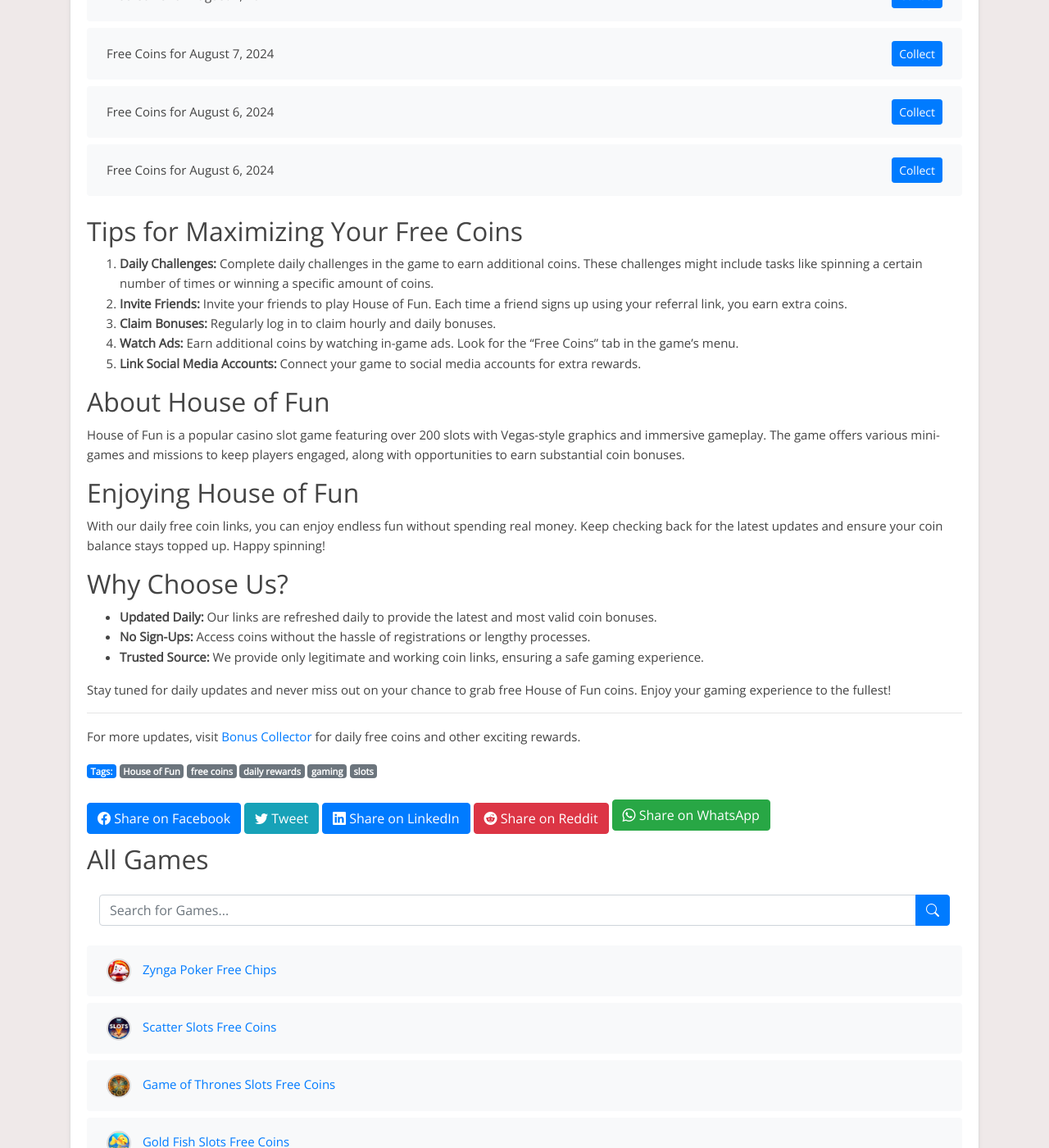
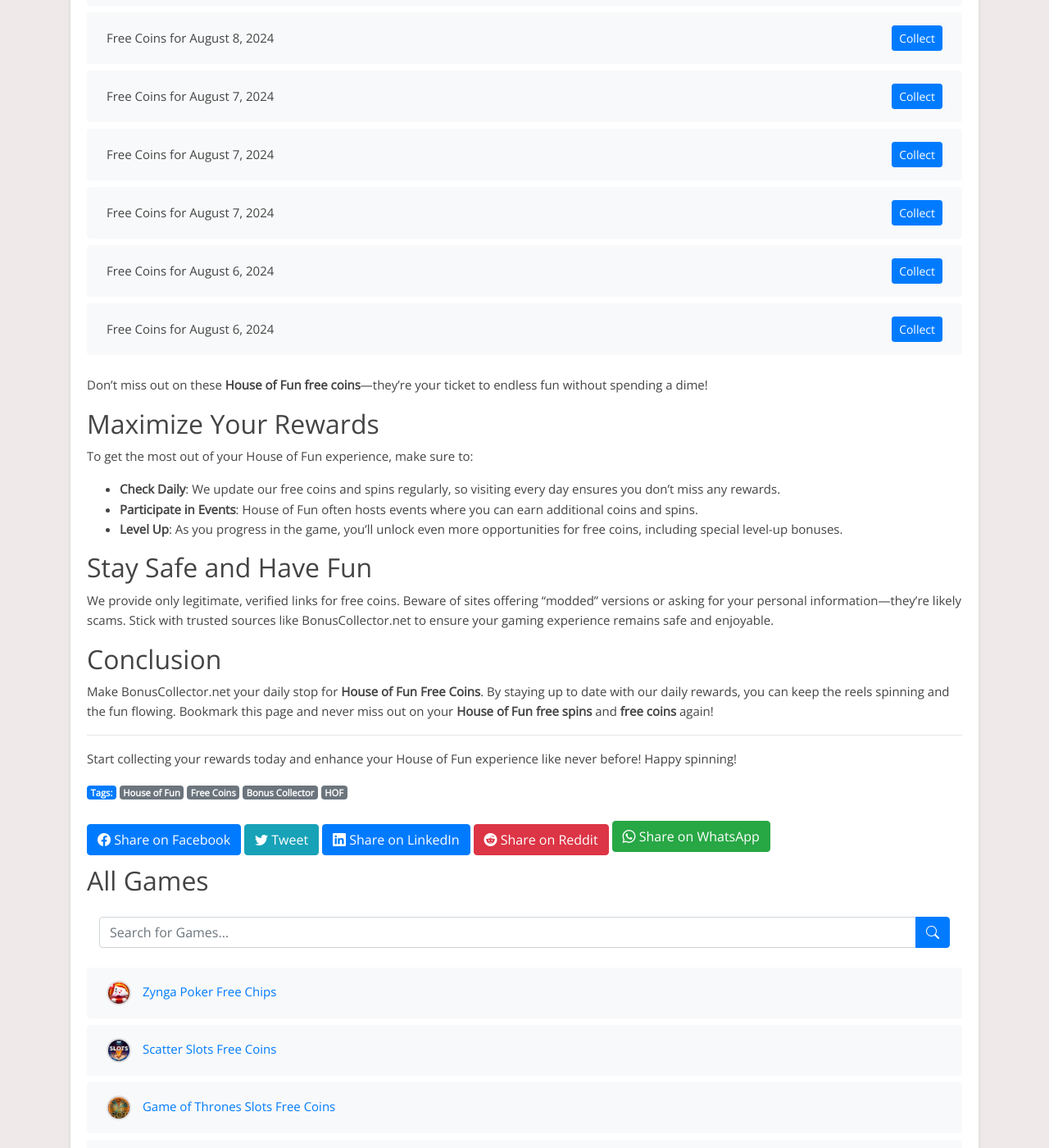
Before and after one commit to Prollad99/bs-net, a Jekyll site: the page built from _posts/2024-06-29-house-of-fun.md, in a window 1280 px wide and 1400 px high, scrolled down 7408 px. Shown: the whole window at 82% size. Built offline with Jekyll 4.4.1, drawn with Linux system fonts in a browser that asks for light colours; nearby versions of some CDN libraries; comment, search, counter and statistics services are not loaded; some of the changed text lies outside the part shown.

Commit message:
Update 2024-06-29-house-of-fun.md

```diff
--- a/_posts/2024-06-29-house-of-fun.md
+++ b/_posts/2024-06-29-house-of-fun.md
@@ -1,10 +1,10 @@
 ---
 layout: post
-title: "House of Fun Free Coins: Updated Daily"
+title: "House of Fun Free Coins: Daily Bonuses & Rewards"
 date: 2024-06-29
-tags: [House of Fun, free coins, daily rewards, gaming, slots]
+tags: [House of Fun, Free Coins, Bonus Collector, HOF]
 author: BonusCollector.net
-description: "Stay updated with the latest House of Fun free coins links. Collect daily rewards and enhance your gaming experience without spending a dime."
+description: "Get your daily House of Fun Free Coins here! Updated regularly, don't miss out on your free spins and bonuses."
 lang: en
 permalink: /house-of-fun-free-coins/
 redirect_from:
@@ -26,40 +26,41 @@
 app_name: "House of Fun Free Coins"
 ---
 
-Welcome to your ultimate resource for **House of Fun free coins**! Here, you’ll find daily updates with the latest free coin links to keep your gameplay exciting and rewarding. Whether you’re a seasoned player or new to the game, our daily updated links ensure you never run out of coins.
+Welcome to BonusCollector.net, your go-to source for **House of Fun Free Coins**! We know how important it is to keep the fun going in your favorite slot game, so we update our list daily with the latest rewards. Whether you're looking for **free coins in House of Fun** or hoping to snag some **House of Fun free spins**, we’ve got you covered.
 
-## How to Collect House of Fun Free Coins
+## How to Get House of Fun Free Coins
 
-Collecting your free coins is simple and straightforward. Click on the links provided below to instantly boost your coin stash. No sign-ups or lengthy processes—just one click and you're ready to play!
+Collecting **House of Fun Free Coins** has never been easier. Simply visit our site each day to claim your bonuses. Here’s what you can expect:
 
-## Daily Free Coin Links
+- **Daily Free Coin Links**: Grab your daily dose of coins by clicking the links below. These rewards are updated every day, so be sure to check back often!
+- **Bonus Spin Rewards**: Take advantage of the free spin bonuses that recharge every few hours, allowing you to claim even more coins.
+- **Mega Wheel and Super Jackpot**: Spin the Mega Wheel for a chance to win up to 8 million coins, or hit the Super Jackpot to collect up to 150,000 coins.
+- **Special In-Game Challenges**: Complete challenges to earn additional rewards. The more you play, the more you can win!
+
+## Claim Your Daily House of Fun Free Coins
+
+Click on the links below to collect your **House of Fun free coins** for today. Remember, these links are updated daily, so make sure to visit us regularly!
 
 {% include house-of-fun.html %}
 
-## Tips for Maximizing Your Free Coins
+Don’t miss out on these **House of Fun free coins**—they’re your ticket to endless fun without spending a dime!
 
-1. **Daily Challenges:** Complete daily challenges in the game to earn additional coins. These challenges might include tasks like spinning a certain number of times or winning a specific amount of coins.
-2. **Invite Friends:** Invite your friends to play House of Fun. Each time a friend signs up using your referral link, you earn extra coins.
-3. **Claim Bonuses:** Regularly log in to claim hourly and daily bonuses.
-4. **Watch Ads:** Earn additional coins by watching in-game ads. Look for the “Free Coins” tab in the game’s menu.
-5. **Link Social Media Accounts:** Connect your game to social media accounts for extra rewards.
+## Maximize Your Rewards
 
-## About House of Fun
+To get the most out of your House of Fun experience, make sure to:
 
-House of Fun is a popular casino slot game featuring over 200 slots with Vegas-style graphics and immersive gameplay. The game offers various mini-games and missions to keep players engaged, along with opportunities to earn substantial coin bonuses.
+- **Check Daily**: We update our free coins and spins regularly, so visiting every day ensures you don’t miss any rewards.
+- **Participate in Events**: House of Fun often hosts events where you can earn additional coins and spins.
+- **Level Up**: As you progress in the game, you’ll unlock even more opportunities for free coins, including special level-up bonuses.
 
-## Enjoying House of Fun
+## Stay Safe and Have Fun
 
-With our daily free coin links, you can enjoy endless fun without spending real money. Keep checking back for the latest updates and ensure your coin balance stays topped up. Happy spinning!
+We provide only legitimate, verified links for free coins. Beware of sites offering "modded" versions or asking for your personal information—they're likely scams. Stick with trusted sources like BonusCollector.net to ensure your gaming experience remains safe and enjoyable.
 
-## Why Choose Us?
+## Conclusion
 
-- **Updated Daily:** Our links are refreshed daily to provide the latest and most valid coin bonuses.
-- **No Sign-Ups:** Access coins without the hassle of registrations or lengthy processes.
-- **Trusted Source:** We provide only legitimate and working coin links, ensuring a safe gaming experience.
-
-Stay tuned for daily updates and never miss out on your chance to grab free House of Fun coins. Enjoy your gaming experience to the fullest!
+Make BonusCollector.net your daily stop for **House of Fun Free Coins**. By staying up to date with our daily rewards, you can keep the reels spinning and the fun flowing. Bookmark this page and never miss out on your **House of Fun free spins** and **free coins** again!
 
 ---
 
-For more updates, visit [Bonus Collector](https://bonuscollector.net) for daily free coins and other exciting rewards.
+Start collecting your rewards today and enhance your House of Fun experience like never before! Happy spinning!
```
